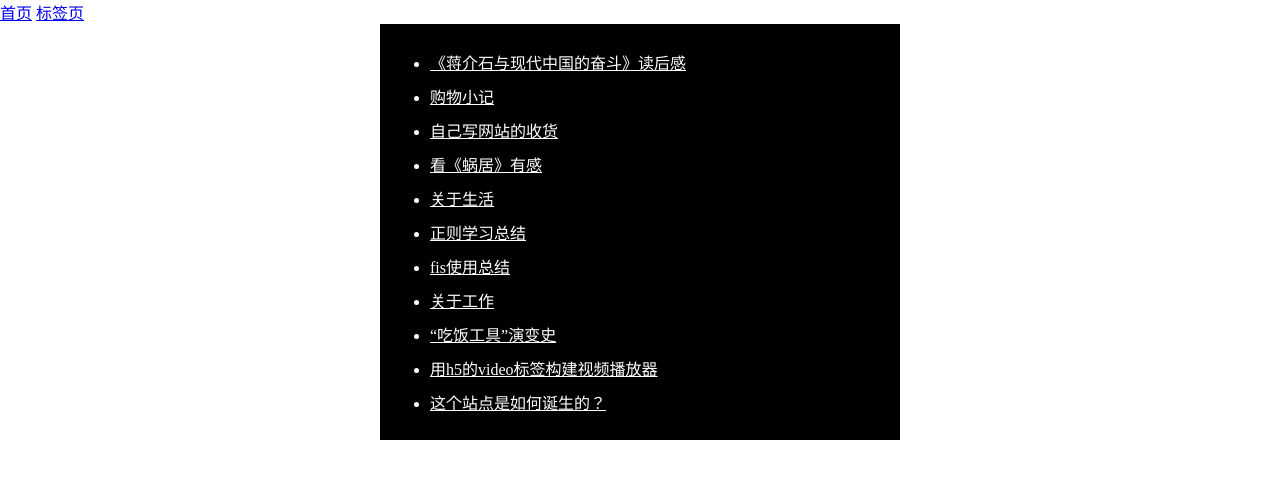
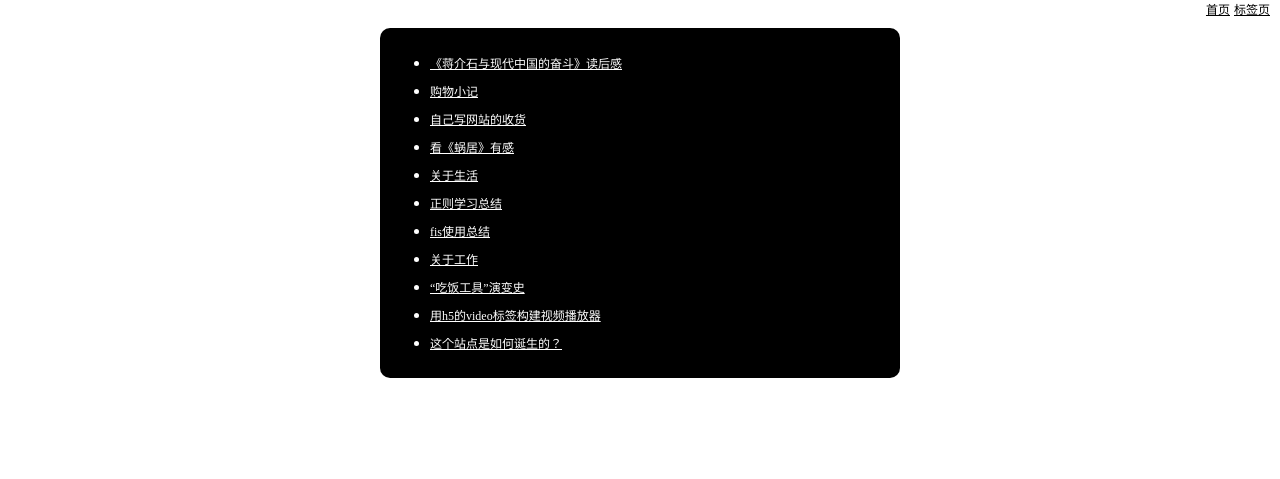
Before and after one commit to duzhongbo/SPA, a Jekyll site: the page built from index.html, in a window 1280 px wide. Shown: the top 479 px of the page. Built offline with Jekyll 4.4.1, drawn with Linux system fonts in a browser that asks for light colours.

Commit message:
样式调整

```diff
--- a/_includes/v-nav.html
+++ b/_includes/v-nav.html
@@ -1,4 +1,4 @@
 <div class="nav">
-	<a href="/">首页</a>
-	<a href="/tags">标签页</a>
+	<a class="nav-a" href="/">首页</a>
+	<a class="nav-a" href="/tags">标签页</a>
 </div>
--- a/css/style.css
+++ b/css/style.css
@@ -1,5 +1,10 @@
 body{margin: 0;padding: 0}
 .tar{text-align: right;}
-.index{width: 500px;background: #000;padding: 10px;margin: 0 auto;color: #fff;}
+.index{width: 500px;background: #000;padding: 10px;margin: 0 auto;color: #fff;border-radius: 10px;}
 .index-article-li{margin-bottom: 10px;}
-.index-article-a{color: #fff;text-decoration: underline;}
+.index-article-a{color: #fff;text-decoration: underline;font-size: 12px;}
+.index-article-a:hover{color: #f00;}
+.article-content{text-indent: 2em;line-height: 20px;font-size: 12px;letter-spacing:1px;}
+.nav{margin-bottom: 10px;padding: 0 10px;text-align: right;}
+.nav-a{color: #000;font-size: 12px;}
+.nav-a:hover{color: #f00;}
--- a/index.html
+++ b/index.html
@@ -5,6 +5,7 @@ title: 杜忠波的个人网站
 
 <!-- 导航 -->
 {% include v-nav.html %}
+
 <div class="index">
 	<ul class="index-article-ul"></ul>
 	<!-- 文章页 -->
```
Also changed, not shown: img/bg0.jpg (added), img/bg1.jpg (added), img/bg2.jpg (added).
